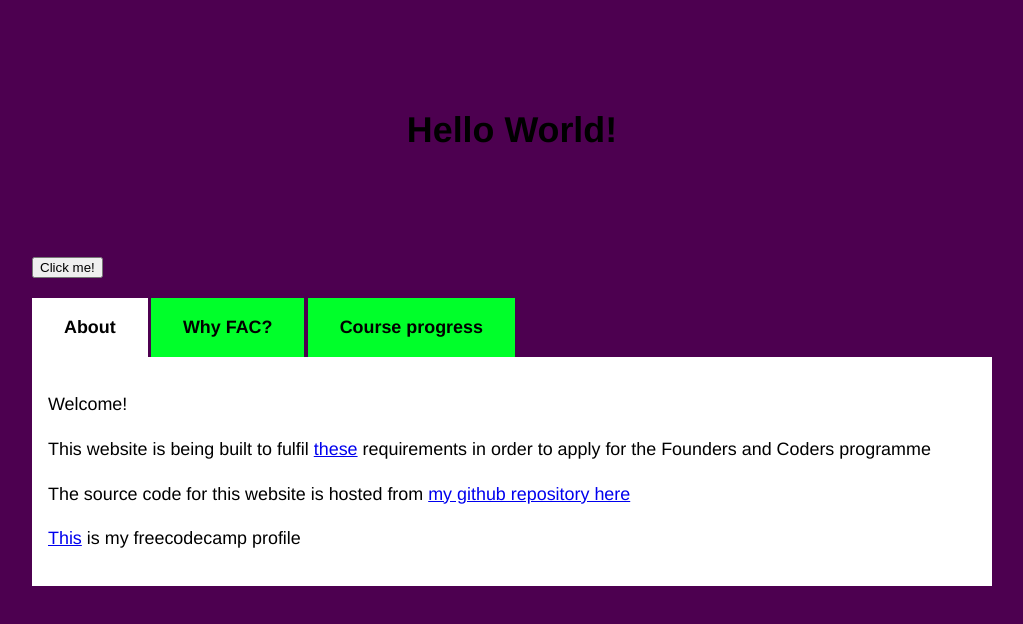
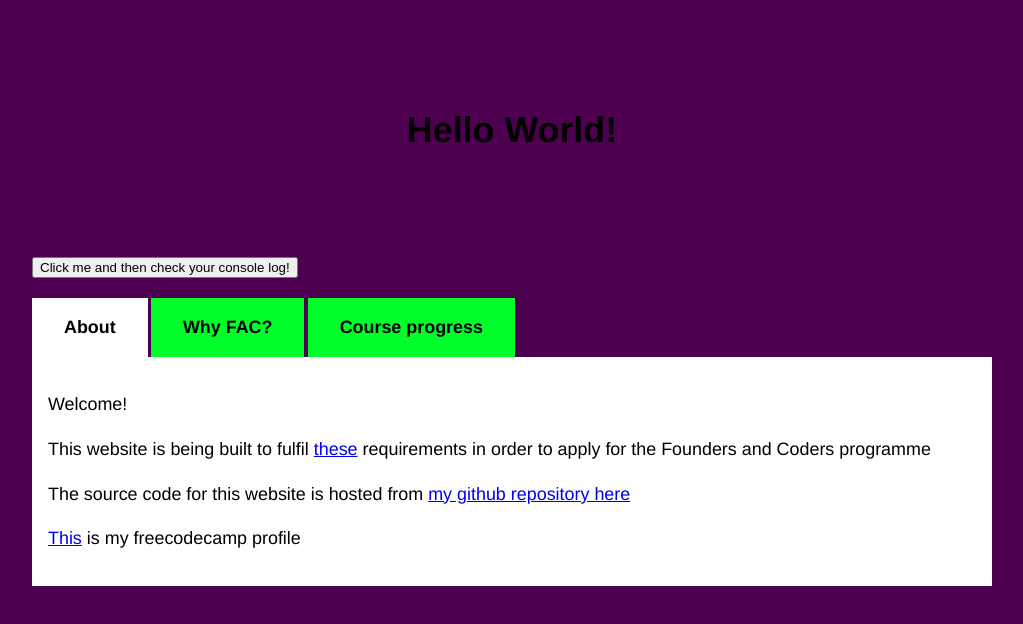
Before and after one commit to yusuf3a50/yusuf3a50.github.io, a plain HTML site: page index.html in a window 1280 px wide. Shown: the whole page, without its empty margins (128-1151 px from the left). Drawn offline with Linux system fonts and the light colour scheme.

Commit message:
change title and event listener button text

```diff
--- a/index.html
+++ b/index.html
@@ -2,9 +2,8 @@
 <html lang="en">
 <head>
   <meta charset="UTF-8">
-  <title>Title</title>
+  <title>Welcome to Yusuf's FAC project website!</title>
   <link rel="stylesheet" href="style.css">
-  <title>FAC project website</title>
 </head>
 
 <body>
@@ -13,7 +12,7 @@
 
     <!-- Event listener button script-->
     <p>
-        <button class="button">Click me!</button>
+        <button class="button">Click me and then check your console log!</button>
     </p>
 
     <script>
```
